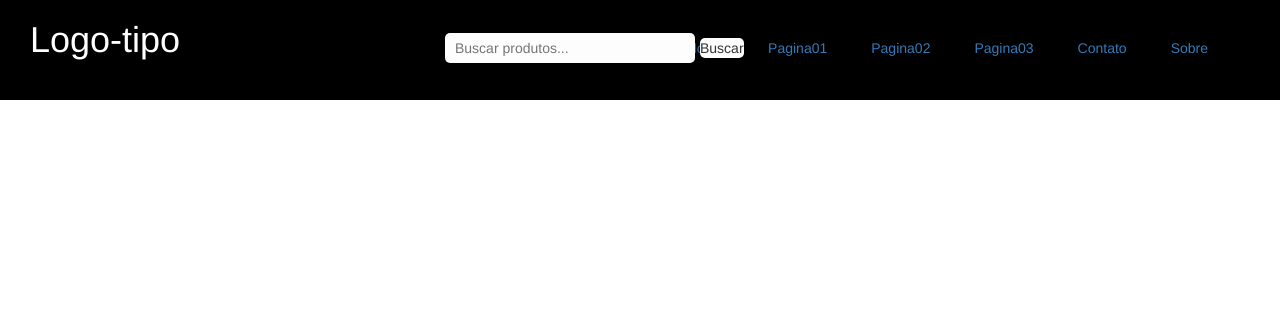
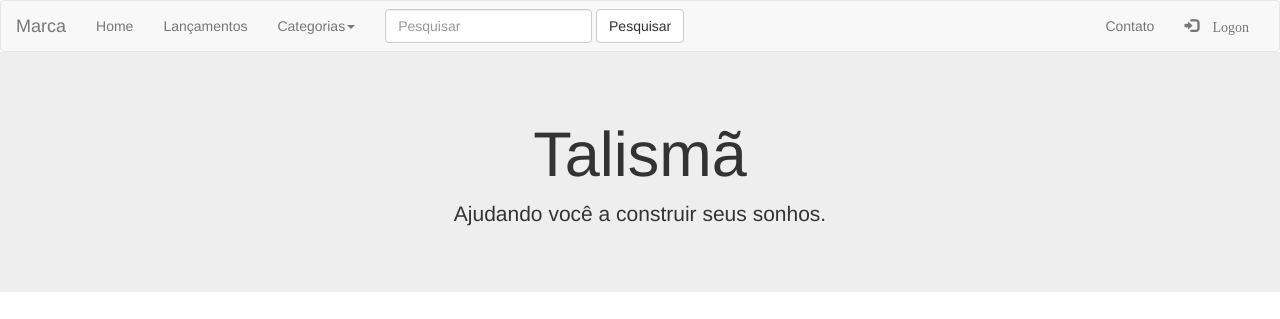
Before and after one commit to MatheusBrandao525/Loja_projeto, a PHP site: page / in a window 1280 px wide. Shown: the top 319 px of the page. Run offline with PHP 8.4, Linux system fonts and the light colour scheme; some libraries are stand-ins or nearby versions.

Commit message:
projeto_loja

```diff
--- /dev/null
+++ b/cabecalho.html
@@ -0,0 +1,4 @@
+<div class="jumbotron text-center">
+    <h1>Talismã</h1>
+    <p>Ajudando você a construir seus sonhos.</p>
+</div>
--- /dev/null
+++ b/footer.html
@@ -0,0 +1,3 @@
+<footer class="container-fluid text-center">
+    <p>Talismã Av.Guaporé, 0000 - São Francisco do Guaporé, Rondônia-RO, 76935-000</p>
+</footer>
--- a/index.php
+++ b/index.php
@@ -6,39 +6,58 @@
     <meta name="viewport" content="width=device-width, initial-scale=1.0">
     <link rel="stylesheet" href="style.css">
     <title>Minha Loja</title>
-    <link rel="stylesheet" href="https://maxcdn.bootstrapcdn.com/bootstrap/3.3.7/css/bootstrap.min.css">
-    <script src="http://ajax.googleapis.com/ajax/libs/jquery/3.2.1/jquery.min.js"></script>
-    <script src="http://maxcdn.bootstrap.com/bootstrap/3.3.7/js/bootstrap.min.js"></script>
+    <! - CSS ->
+<link rel = "stylesheet" href = "https://maxcdn.bootstrapcdn.com/bootstrap/3.3.7/css/bootstrap.min.css">
 
+<! - jQuery livraria ->
+<script src = "https://ajax.googleapis.com/ajax/libs/jquery/3.2.1/jquery.min.js"> </script>
+
+<! - JavaScript compilado ->
+<script src = "https://maxcdn.bootstrapcdn.com/bootstrap/3.3.7/js/bootstrap.min.js"> </script>
+
+<style type="text/css">
+    .navbar{ margin-bottom: 0;}
+</style>
 </head>
 <body>
-    <nav>
-        <div class="conteiner">
+    <?php include'nav.php'?>
+    <?php include'cabecalho.html'?>
 
-            <div class="logo">
-                <h1>Logo-tipo</h1>
-            </div><!--logo-->
+    <div class="container-fluid">
+        <div class="row">
+            <div class="col-sm-3">
+                <img src="https://th.bing.com/th/id/R43620c4523f2e554964864485c693976?rik=k1Iby6aJ8qmT8w&pid=ImgRaw/450x320" class="img-responsive" style="width: 100%;  height: 200px;" alt="">
+                <div><h1>Nome do produto</h1></div>
+                <div><h4>R$500,00</h4></div>
+            </div>
 
-            <div class="menu">
-                <ul>
-                    <li><a href="#">Home</a></li>
-                    <li><a href="#">Pagina01</a></li>
-                    <li><a href="#">Pagina02</a></li>
-                    <li><a href="#">Pagina03</a></li>
-                    <li><a href="#">Contato</a></li>
-                    <li><a href="#">Sobre</a></li>
-                </ul>
-                <div class="clear"></div><!--clear-->
-            </div><!--menu-->
+            <div class="col-sm-3">
+                <img src="https://http2.mlstatic.com/como-montar-loja-de-material-de-construco-e-book-D_NQ_NP_638794-MLB27795903641_072018-F.jpg/450x320" class="img-responsive" style="width: 100%; height: 200px;" alt="">
+                <div><h1>Nome do produto</h1></div>
+                <div><h4>R$500,00</h4></div>
+            </div>
 
-            <div class="barra-pesquisar">
-                    <input type="text" id="produto" placeholder="Buscar produtos...">
-                    <button id="buscar">Buscar</button>
-            </div><!--barra-pesquisar-->
-        </div><!--conteiner-->
-    </nav>
+            <div class="col-sm-3">
+                <img src="https://th.bing.com/th/id/R43620c4523f2e554964864485c693976?rik=k1Iby6aJ8qmT8w&pid=ImgRaw/450x320" class="img-responsive" style="width: 100%;  height: 200px;" alt="">
+                <div><h1>Nome do produto</h1></div>
+                <div><h4>R$500,00</h4></div>
+            </div>
 
+            <div class="col-sm-3">
+                <img src="https://http2.mlstatic.com/como-montar-loja-de-material-de-construco-e-book-D_NQ_NP_638794-MLB27795903641_072018-F.jpg/450x320" class="img-responsive" style="width: 100%; height: 200px;" alt="">
+                <div><h1>Nome do produto</h1></div>
+                <div><h4>R$500,00</h4></div>
+            </div>
 
-
+            <div class="col-sm-3">
+                <img src="https://th.bing.com/th/id/R43620c4523f2e554964864485c693976?rik=k1Iby6aJ8qmT8w&pid=ImgRaw/450x320" class="img-responsive" style="width: 100%;  height: 200px;" alt="">
+                <div><h1>Nome do produto</h1></div>
+                <div><h4>R$500,00</h4></div>
+            </div>
+        </div><!--row-->
+    </div><!--container-fluid-->
+    <?php
+        include 'footer.html'
+    ?>
 </body>
 </html>
--- /dev/null
+++ b/nav.php
@@ -0,0 +1,41 @@
+<nav class = "navbar navbar-default">
+    <div class = "container-fluid">
+        <!--A marca e a alternância são agrupadas para uma melhor exibição no celular -->
+        <div class = "navbar-header">
+        <button type = "button" class="navbar-toggle collapsed" data-toggle="collapse" data-target="# bs-example-navbar-collapse-1" aria-extended="false">
+            <span class = "sr-only"> Alternar navegação </span>
+            <span class = "icon-bar"> </span>
+            <span class = "icon-bar"> </span>
+            <span class = "icon-bar"> </span>
+        </button>
+        <a class="navbar-brand" href="#">Marca</a>
+        </div>
+        <!--Colete os links de navegação, formulários e outros conteúdos para alternar-->
+        <div class ="collapse navbar-collapse" id ="bs-example-navbar-collapse-1">
+        <ul class ="nav navbar-nav">
+            <li><a href="#">Home<span class ="sr-only">(atual)</span></a></li>
+            <li><a href="#">Lançamentos</a></li>
+            <li class ="dropdown">
+            <a href="#" class="dropdown-toggle" data-toggle="dropdown" role="button" aria-haspopup="true" aria-expanded="false">Categorias<span class = "caret"> </span> </a>
+            <ul class="dropdown-menu">
+                <li><a href="#">Design</a></li>
+                <li><a href="#">Infraestrutura</a></li>
+                <li><a href="#">Dados</a></li>
+                <li><a href="#">Front End</a></li>
+                <li><a href="#">Mobile</a></li>
+            </ul>
+            </li>
+        </ul>
+        <form class="navbar-form navbar-left" role="search">
+            <div class="form-group">
+            <input type="text" class="form-control" placeholder="Pesquisar">
+            </div>
+            <button type="submit" class="btn btn-default">Pesquisar</button>
+        </form>
+        <ul class="nav navbar-nav navbar-right">
+            <li><a href="#">Contato</a></li>
+            <li><a href="#"><span class="glyphicon glyphicon-log-in"> Logon</a></li>
+        </ul>
+        </div> <!--/.navbar-collapse-->
+    </div> <!--/.container-fluid-->
+    </nav>
--- a/style.css
+++ /dev/null
@@ -1,66 +0,0 @@
-*{
-    margin: 0;
-    padding: 0;
-    box-sizing: border-box;
-}
-
-.clear{
-    clear: both;
-}
-
-.conteiner{
-    width: 100%;
-    height: 100px;
-    background-color: black;
-}
-
-.logo{
-    color: white;
-    font-size: 20px;
-    position: absolute;
-    margin-top: 0px;
-    margin-left: 30px;
-}
-
-.menu ul{
-    display: flex;
-    float: right;
-    list-style: none;
-    margin-right: 50px;
-    position: relative;
-}
-
-.menu ul>li{
-    padding: 20px 22px;
-    margin-top: 18px;
-
-}
-
-.menu li>a{
-    text-decoration: none;
-}
-
-#produto{
-    width: 250px;
-    height: 30px;
-    border: none;
-    padding: 1rem;
-    border-radius: 5px;
-    background-color: rgb(253, 253, 253);
-    position: absolute;
-    margin-top: -55px;
-    margin-left: 445px;
-    z-index: 100;
-    justify-content: center;
-}
-
-#buscar{
-    border: none;
-    border-radius: 5px;
-    background-color: rgb(253, 253, 253);
-    position: absolute;
-    margin-top: -50px;
-    margin-left: 700px;
-    z-index: 100;
-    justify-content: center;
-}
```
